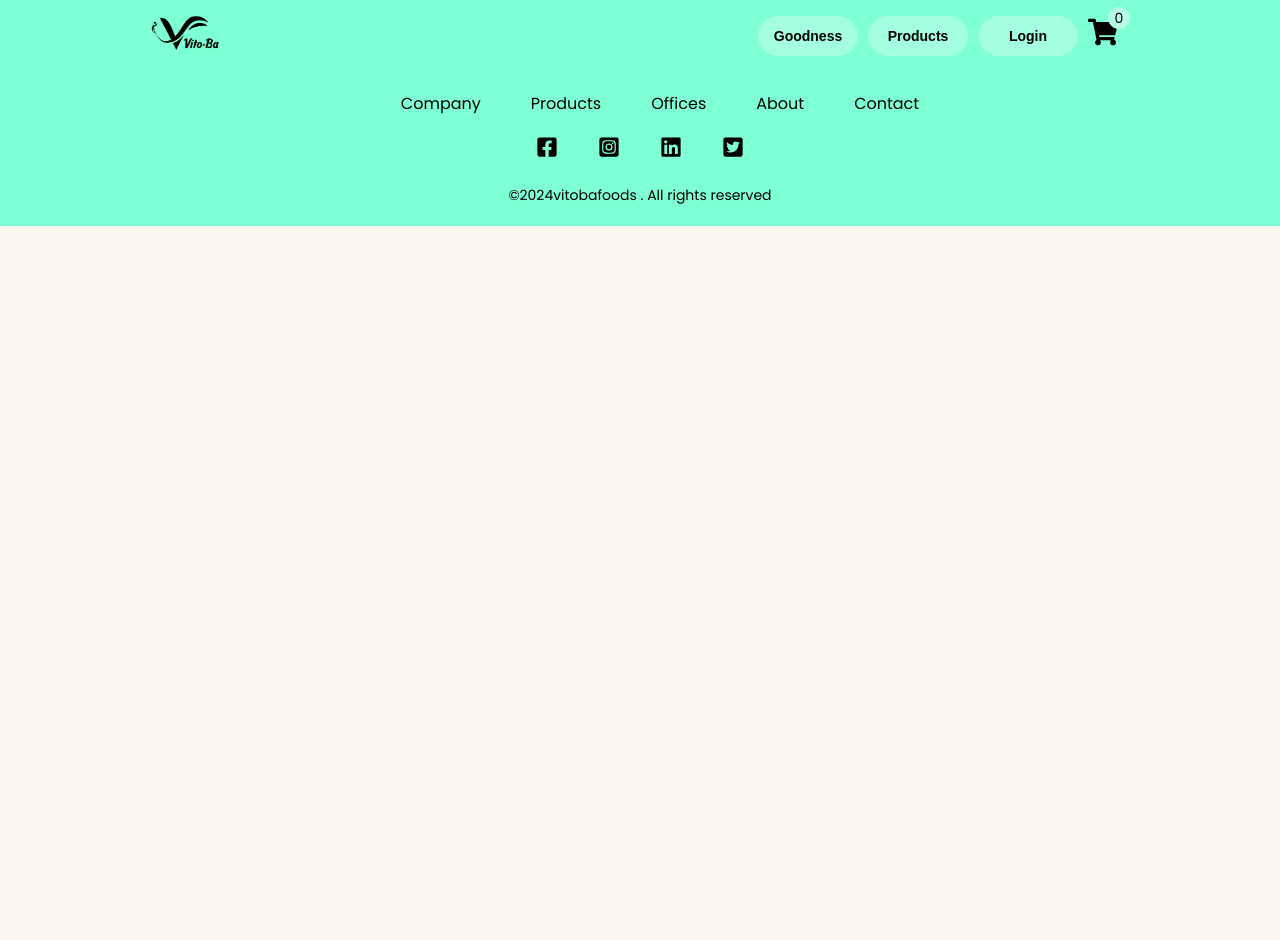
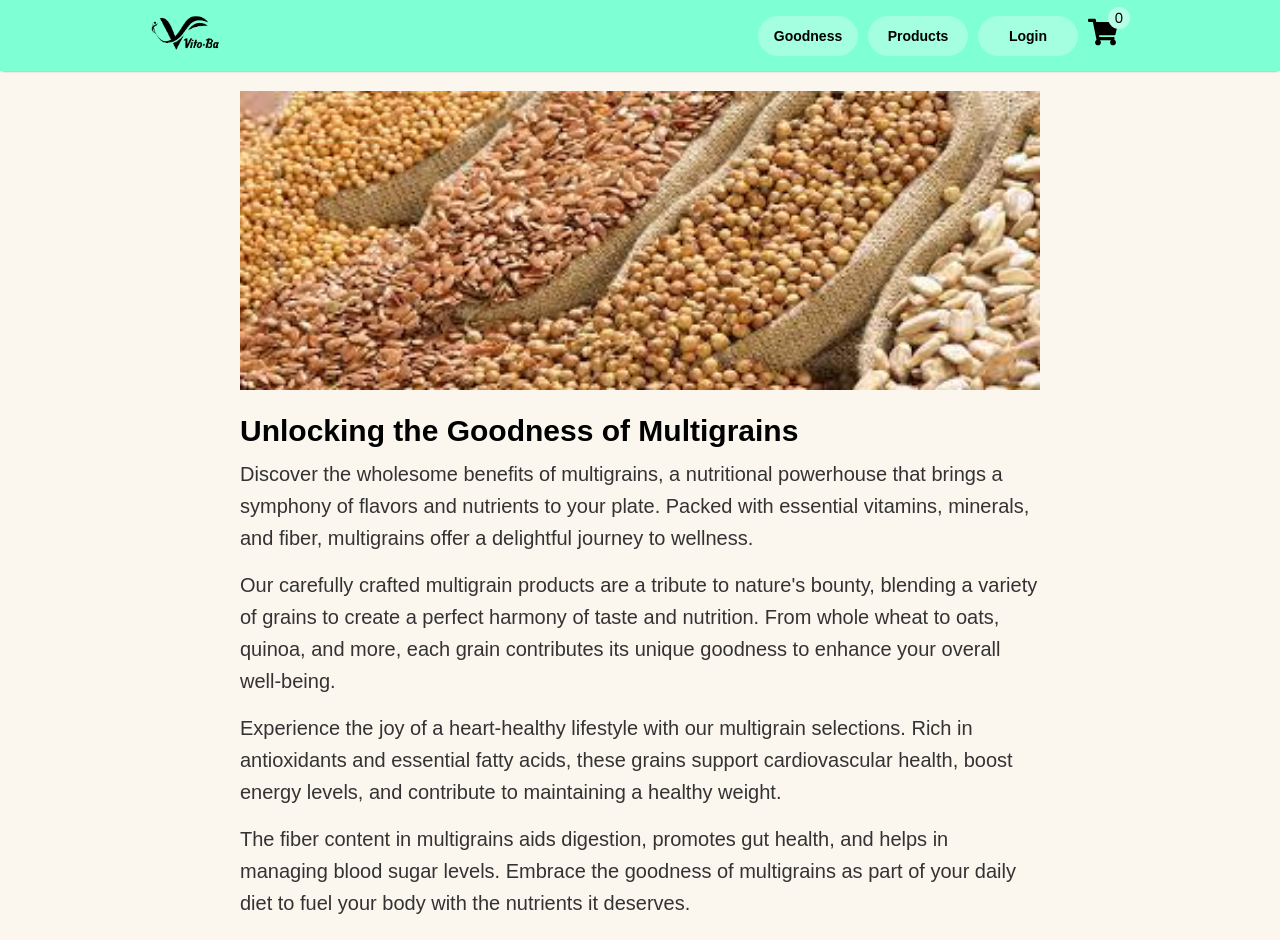
Before and after one commit to parimala-06/React-Ecommerce-Site, a React (Create React App) app: page /goodness in a window 1280 px wide. Shown: the top 940 px of the page. Before the commit the page ends 800 px from the top, so only its background shows below. Built offline with nearby package versions, Linux system fonts and the light colour scheme.

Commit message:
Minor changes

```diff
--- a/src/App.js
+++ b/src/App.js
@@ -10,6 +10,7 @@ import LoginSignUp from './Pages/LoginSignUp';
 import ShopContextProvider, { ShopContext } from './Context/ShopContext';
 import { useContext } from 'react';
 import Display from './Pages/Display';
+import Goodness from './Pages/Goodness';
 
 
 function App() {
@@ -21,6 +22,7 @@ function App() {
     <Navbar />
     <Routes>
       <Route path='/' element = {<Shop/>}/>
+      <Route path='/goodness' element={<Goodness/>}/>
       <Route path='/display' element={<Display/>}/>
       <Route path='/product' element = {<Product/>}>
         <Route path=':productId' element={<Product/>}/>
--- a/src/Components/Navbar/Navbar.js
+++ b/src/Components/Navbar/Navbar.js
@@ -15,7 +15,7 @@ function Navbar() {
             </Link>
             </div>
             <div className="nav-login-cart">
-                <Link style={{textDecoration: 'none'}} to='/carousle'><button>Goodness</button></Link>
+                <Link style={{textDecoration: 'none'}} to='/goodness'><button>Goodness</button></Link>
                 <Link style={{textDecoration: 'none'}} to='/display'><button>Products</button></Link>
                 <Link style={{textDecoration: 'none'}} to='/login'><button>Login</button></Link>
                 <Link style={{textDecoration: 'none'}} to='/cart'><FaShoppingCart size={30} color="black"/></Link>
--- a/src/Components/Popular/Popular.css
+++ b/src/Components/Popular/Popular.css
@@ -1,10 +1,10 @@
 .popular{
-    margin-top: 50px;
+    margin-top: 20px;
     display: flex;
     flex-direction: column;
     align-items: center;
     gap: 10px;
-    height: 70vh;
+    height: 80vh;
 }
 .popular h1{
     font-size: 40px;
--- /dev/null
+++ b/src/Pages/Css/Goodeness.css
@@ -0,0 +1,28 @@
+.multigrain-goodness-article {
+    max-width: 800px;
+    margin: 0 auto;
+    padding: 20px;
+    font-family: 'Arial', sans-serif;
+    color: #333;
+  }
+  .article-image {
+    width: 800px;
+    max-height: 300px; /* Adjust the maximum height as needed */
+    object-fit: cover;
+    margin-bottom: 20px;
+  }
+  .multigrain-goodness-article h2 {
+    font-size: 30px;
+    font-weight: 700;
+    color: #000000;
+    margin-bottom: 10px;
+  }
+
+  .multigrain-goodness-article p {
+    font-size: 20px;
+    font-weight: 500;
+    line-height: 1.6;
+    margin-bottom: 15px;
+  }
+
+  /* Additional styling for links or other elements can be added as needed */
--- /dev/null
+++ b/src/Pages/Goodness.js
@@ -0,0 +1,32 @@
+import React from 'react'
+import './Css/Goodeness.css'
+import article from '../Components/Assets/article.jpeg'
+
+function Goodness(){
+  return (
+    <article className="multigrain-goodness-article">
+     <img src={article} alt="Multigrains" className="article-image" />
+    <h2>Unlocking the Goodness of Multigrains</h2>
+      <p>
+        Discover the wholesome benefits of multigrains, a nutritional powerhouse that brings a symphony of flavors and nutrients to your plate. Packed with essential vitamins, minerals, and fiber, multigrains offer a delightful journey to wellness.
+      </p>
+      <p>
+        Our carefully crafted multigrain products are a tribute to nature's bounty, blending a variety of grains to create a perfect harmony of taste and nutrition. From whole wheat to oats, quinoa, and more, each grain contributes its unique goodness to enhance your overall well-being.
+      </p>
+      <p>
+        Experience the joy of a heart-healthy lifestyle with our multigrain selections. Rich in antioxidants and essential fatty acids, these grains support cardiovascular health, boost energy levels, and contribute to maintaining a healthy weight.
+      </p>
+      <p>
+        The fiber content in multigrains aids digestion, promotes gut health, and helps in managing blood sugar levels. Embrace the goodness of multigrains as part of your daily diet to fuel your body with the nutrients it deserves.
+      </p>
+      <p>
+        Explore our range of multigrain products, thoughtfully crafted to cater to your taste buds while ensuring a nutritional boost. From multigrain bread to snacks and cereals, each product is a testament to our commitment to your well-being.
+      </p>
+      <p>
+        Join us on a journey to a healthier, happier you. Discover the joy of multigrains – where goodness meets great taste!
+      </p>
+    </article>
+  );
+
+}
+export default Goodness
```
Also changed, not shown: src/Components/Assets/article.jpeg (added).
